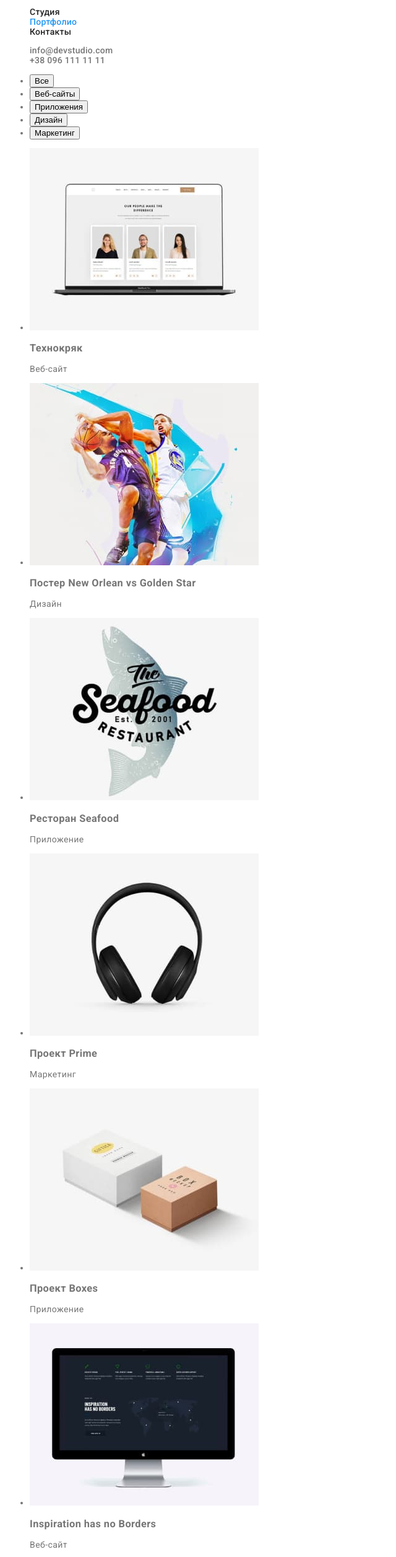
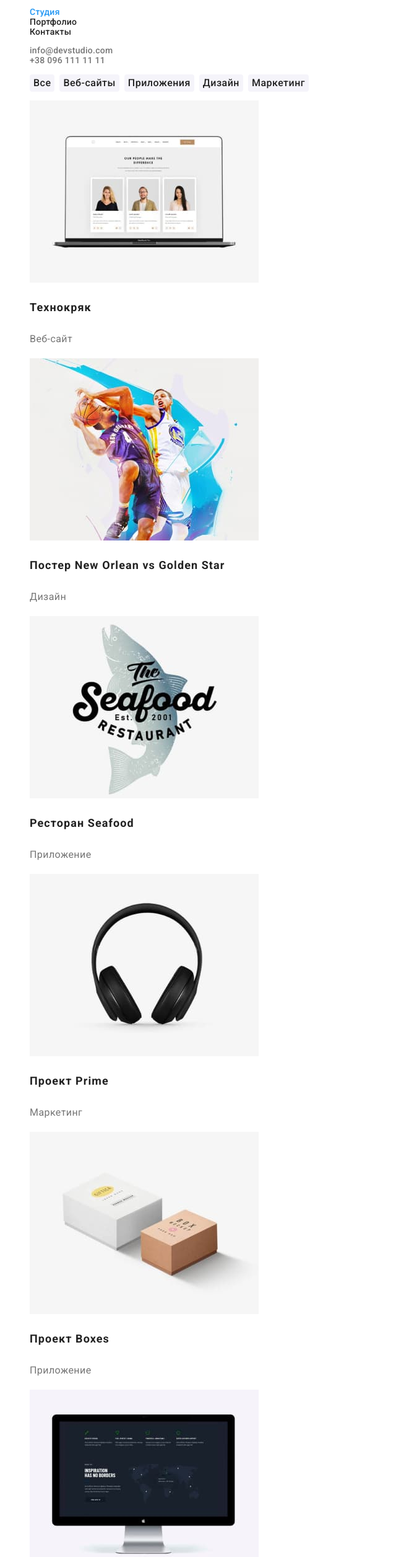
Before and after one commit to Aleks-corp/goit-markup-hw-02, a plain HTML site: page portfolio.html in a window 1280 px wide. Shown: the part 41-2553 px from the top of the page at 62% size, without its empty margins (0-640 px from the left). Drawn offline with Linux system fonts and the light colour scheme.

Commit message:
portfolio-html+css

```diff
--- a/portfolio.html
+++ b/portfolio.html
@@ -15,13 +15,13 @@
   </head>
   <body>
     <header class="page-header">
-      <nav class="page-nav">
+      <nav class="page-header-nav">
         <a href="./index.html" class="logo link"
           >Web<span class="accent">Studio</span></a
         >
         <ul class="site-nav list">
-          <li><a href="./index.html" class="link">Студия</a></li>
-          <li><a href="./portfolio.html" class="link current">Портфолио</a></li>
+          <li><a href="./index.html" class="link current">Студия</a></li>
+          <li><a href="./portfolio.html" class="link">Портфолио</a></li>
           <li><a href="#contacts" class="link">Контакты</a></li>
         </ul>
       </nav>
@@ -35,22 +35,22 @@
       </ul>
     </header>
     <main>
-      <section>
+      <section class="portfolio-section">
         <h1 class="visually-hidden">Портфолио</h1>
-        <ul>
-          <li><button type="button">Все</button></li>
-          <li><button type="button">Веб-сайты</button></li>
-          <li><button type="button">Приложения</button></li>
-          <li><button type="button">Дизайн</button></li>
-          <li><button type="button">Маркетинг</button></li>
+        <ul class="portfolio-button-list list">
+          <li><button type="button" class="button">Все</button></li>
+          <li><button type="button" class="button">Веб-сайты</button></li>
+          <li><button type="button" class="button">Приложения</button></li>
+          <li><button type="button" class="button">Дизайн</button></li>
+          <li><button type="button" class="button">Маркетинг</button></li>
         </ul>
         <h2 class="visually-hidden">Примеры наших работ</h2>
-        <ul>
+        <ul class="portfolio-section-list list">
           <li>
             <img src="./images/img-techno.jpg" alt="Технокряк" width="370" />
             <!-- <p></p> -->
-            <h3>Технокряк</h3>
-            <p>Веб-сайт</p>
+            <h3 class="title">Технокряк</h3>
+            <p class="text">Веб-сайт</p>
           </li>
           <li>
             <img
@@ -59,8 +59,10 @@
               width="370"
             />
             <!-- <p></p> -->
-            <h3>Постер <span lang="en">New Orlean vs Golden Star</span></h3>
-            <p>Дизайн</p>
+            <h3 class="title">
+              Постер <span lang="en">New Orlean vs Golden Star</span>
+            </h3>
+            <p class="text">Дизайн</p>
           </li>
           <li>
             <img
@@ -69,8 +71,8 @@
               width="370"
             />
             <!-- <p></p> -->
-            <h3>Ресторан <span lang="en">Seafood</span></h3>
-            <p>Приложение</p>
+            <h3 class="title">Ресторан <span lang="en">Seafood</span></h3>
+            <p class="text">Приложение</p>
           </li>
           <li>
             <img
@@ -79,8 +81,8 @@
               width="370"
             />
             <!-- <p></p> -->
-            <h3>Проект <span lang="en">Prime</span></h3>
-            <p>Маркетинг</p>
+            <h3 class="title">Проект <span lang="en">Prime</span></h3>
+            <p class="text">Маркетинг</p>
           </li>
           <li>
             <img
@@ -89,8 +91,8 @@
               width="370"
             />
             <!-- <p></p> -->
-            <h3>Проект <span lang="en">Boxes</span></h3>
-            <p>Приложение</p>
+            <h3 class="title">Проект <span lang="en">Boxes</span></h3>
+            <p class="text">Приложение</p>
           </li>
           <li>
             <img
@@ -99,8 +101,8 @@
               width="370"
             />
             <!-- <p></p> -->
-            <h3 lang="en">Inspiration has no Borders</h3>
-            <p>Веб-сайт</p>
+            <h3 lang="en" class="title">Inspiration has no Borders</h3>
+            <p class="text">Веб-сайт</p>
           </li>
           <li>
             <img
@@ -109,8 +111,10 @@
               width="370"
             />
             <!-- <p></p> -->
-            <h3>Издание <span lang="en">Limited Edition</span></h3>
-            <p>Дизайн</p>
+            <h3 class="title">
+              Издание <span lang="en">Limited Edition</span>
+            </h3>
+            <p class="text">Дизайн</p>
           </li>
           <li>
             <img
@@ -119,8 +123,8 @@
               width="370"
             />
             <!-- <p></p> -->
-            <h3>Проект <span lang="en">LAB</span></h3>
-            <p>Маркетинг</p>
+            <h3 class="title">Проект <span lang="en">LAB</span></h3>
+            <p class="text">Маркетинг</p>
           </li>
           <li>
             <img
@@ -129,28 +133,37 @@
               width="370"
             />
             <!-- <p></p> -->
-            <h3 lang="en">Growing Business</h3>
-            <p>Приложение</p>
+            <h3 lang="en" class="title">Growing Business</h3>
+            <p class="text">Приложение</p>
           </li>
         </ul>
       </section>
     </main>
-    <footer>
+    <footer class="page-footer">
       <a href="./index.html" class="logo link"
         >Web<span class="accent">Studio</span></a
       >
-      <address id="contacts">
-        <ul>
+      <address id="contacts" class="footer-contacts">
+        <ul class="footer-contacts-list list">
           <li>
             <a
               href="https://goo.gl/maps/FadHfGUnzSmuJpXz6"
               target="_blank"
-              rel="noopener nofollow noreferrer"
+              rel="noopenner nofollow noreferrer"
+              class="address link"
               >г. Киев, пр-т Леси Украинки, 26</a
             >
           </li>
-          <li><a href="mailto:info@example.com">info@example.com</a></li>
-          <li><a href="tel:+380961111111">+38 096 111 11 11</a></li>
+          <li>
+            <a href="mailto:info@example.com" class="contact link"
+              >info@example.com</a
+            >
+          </li>
+          <li>
+            <a href="tel:+380961111111" class="contact link"
+              >+38 096 111 11 11</a
+            >
+          </li>
         </ul>
       </address>
     </footer>
```
